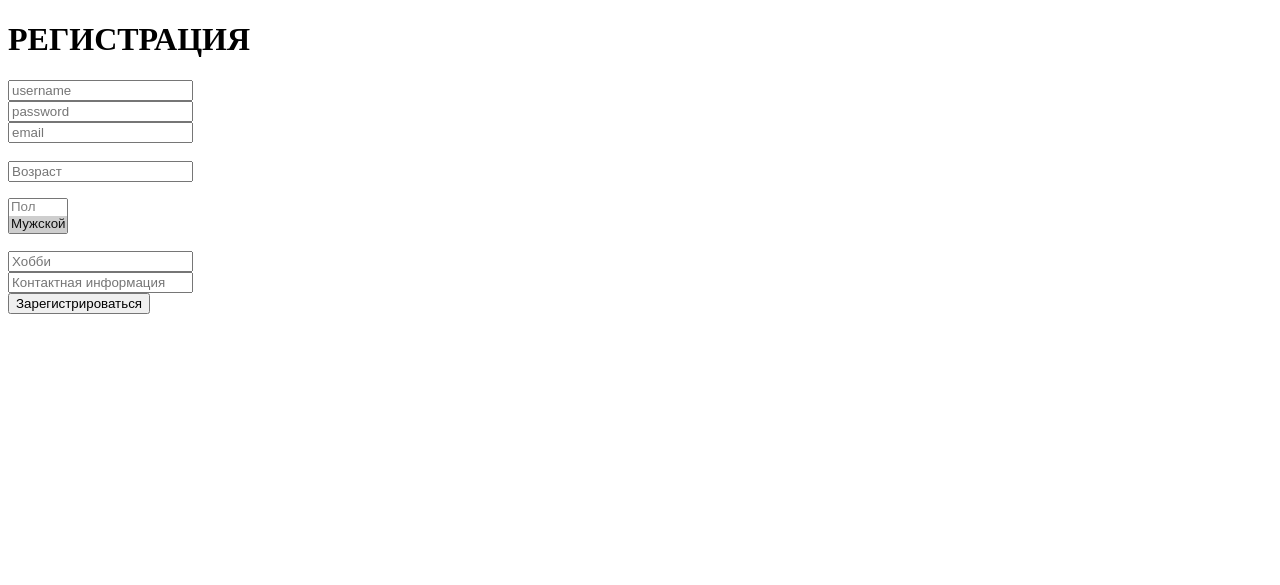
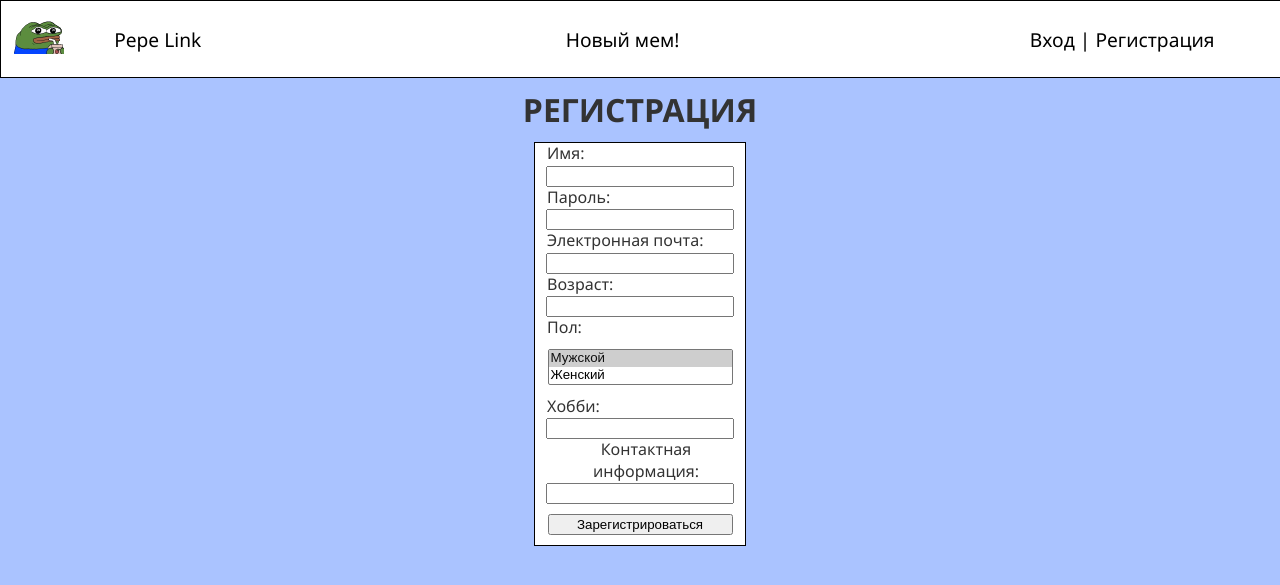
Before and after one commit to Dushes4/Pepe-Link, a Flask app: page /register in a window 1280 px wide. Shown: the top 585 px of the page. Run offline with Flask 2, Linux system fonts and the light colour scheme.

Commit message:
HTML + CSS

```diff
--- a/main.py
+++ b/main.py
@@ -96,9 +96,10 @@ class Profile_data(db.Model):
 @app.route('/')
 @app.route('/home')
 def home():
+    logged_user = User.query.get(current_user.get_id())
     posts = Post.query.order_by(Post.id.desc()).all()
     users = User.query.order_by(User.id.desc())
-    return render_template("home.html", posts=posts, users=users)
+    return render_template("home.html", posts=posts, users=users, logged_user=logged_user)
 
 
 @app.route('/like/<int:post_id>/<action>')
@@ -130,6 +131,7 @@ def delete_post(post_id):
 @app.route('/new_post', methods=['POST', 'GET'])
 @login_required
 def new_post():
+    logged_user = User.query.get(current_user.get_id())
     upload_message = ''
     if request.method == 'POST':
         file = request.files['file']
@@ -143,11 +145,12 @@ def new_post():
             return redirect('/home')
         else:
             upload_message = 'Ваш фаел маст би jpg png или gif. Андерстэнд?'
-    return render_template("new_post.html", upload_message=upload_message)
+    return render_template("new_post.html", upload_message=upload_message, logged_user=logged_user)
 
 
 @app.route('/login', methods=['POST', 'GET'])
 def login():
+    logged_user = User.query.get(current_user.get_id())
     if current_user.is_authenticated:
         return redirect('/home')
     message = ''
@@ -162,15 +165,16 @@ def login():
                 login_user(user_to_login)
                 return redirect('/home')
             else:
-                message = "Wrong username or password"
+                message = "Неверное имя пользователя или пароль"
         except:
-            message = "Wrong username or password"
+            message = "Неверное имя пользователя или пароль"
 
-    return render_template("login.html", message=message)
+    return render_template("login.html", message=message, logged_user=logged_user)
 
 
 @app.route('/register', methods=['POST', 'GET'])
 def register():
+    logged_user = User.query.get(current_user.get_id())
     if current_user.is_authenticated:
         return redirect('/home')
 
@@ -204,7 +208,7 @@ def register():
         else:
             message = 'Пользователь с таким именем уже существует'
 
-    return render_template("register.html", message=message)
+    return render_template("register.html", message=message, logged_user=logged_user)
 
 
 @app.route('/logout')
@@ -217,6 +221,7 @@ def logout():
 @app.route('/profile_edit', methods=['POST', 'GET'])
 @login_required
 def profile_edit():
+    logged_user = User.query.get(current_user.get_id())
     profile_data = Profile_data.query.get(current_user.get_id())
     user_data = User.query.get(current_user.get_id())
     message = ''
@@ -249,12 +254,13 @@ def profile_edit():
         db.session.commit()
         return redirect('/user/' + str(current_user.get_id()))
 
-    return render_template("profile_edit.html", profile_data=profile_data, user=user_data, message=message)
+    return render_template("profile_edit.html", profile_data=profile_data, user=user_data, message=message, logged_user=logged_user)
 
 
 @app.route('/user/<int:user_id>')
 @login_required
 def user(user_id):
+    logged_user = User.query.get(current_user.get_id())
     profile_data = Profile_data.query.get(user_id)
     user_data = User.query.get(user_id)
 
@@ -264,12 +270,13 @@ def user(user_id):
 
     if user_data is None:
         return '<h2>Похоже, такого пользователя не существует</h2><br><a href ="/home">Вернуться</a>'
-    return render_template("user.html", profile_data=profile_data, user=user_data, show_overlap=show_overlap)
+    return render_template("user.html", profile_data=profile_data, user=user_data, show_overlap=show_overlap, logged_user=logged_user)
 
 
 @app.route('/admin_panel', methods=['POST', 'GET'])
 @login_required
 def admin_panel():
+    logged_user = User.query.get(current_user.get_id())
     if not User.query.get(current_user.get_id()).is_admin:
         return '<h2>Вы не обладаете правами администратора</h2><br><a href ="/home">Вернуться</a>'
 
@@ -289,12 +296,13 @@ def admin_panel():
         message = 'Пользователи успешно удалены'
 
     users = User.query.order_by(User.id.desc()).all()
-    return render_template("admin_panel.html", users=users, message=message)
+    return render_template("admin_panel.html", users=users, message=message, logged_user=logged_user)
 
 
 @app.route('/overlap')
 @login_required
 def overlap():
+    logged_user = User.query.get(current_user.get_id())
     if Like.query.filter_by(user_id=current_user.get_id()).count() < 3:
         return '<h2>Вы должны лайкнуть как минимум 3 поста, чтобы получить совпадения</h2><br><a href ="/home">Вернуться</a>'
     message = ''
@@ -315,7 +323,7 @@ def overlap():
 
     print(overlaps)
     count = min([len(overlaps), 5])
-    return render_template("overlap.html", message=message, overlaps=overlaps, count=count)
+    return render_template("overlap.html", message=message, overlaps=overlaps, count=count, logged_user=logged_user)
 
 
 if __name__ == "__main__":
--- /dev/null
+++ b/static/css/main.css
@@ -0,0 +1,149 @@
+body {
+    margin: 0;
+    padding: 0;
+    width: 100%;
+    height: 100%;
+    background-color: #AAC3FF;
+    color: #333;
+    font-family: "Segoe UI", Arial, sans-serif;
+    font-size: 1em;
+    line-height: 135%;
+}
+
+a {
+    text-decoration: none;
+    color: black;
+
+}
+header {
+    width: 98%;
+    height: 50px;
+    float: top;
+    padding: 1%;
+    background: white;
+    border: 1px solid black;
+    font-size: 1.2em;
+}
+header #logo {
+margin-top: 5px;
+    width: 8%;
+    float: left;
+}
+header #pepe {
+margin-top: 15px;
+    width: 36%;
+    float: left;
+}
+header #menuHead {
+    margin-top: 15px;
+    width: 37%;
+    float: left;
+}
+header #regAuth {
+    width: 19%;
+    float: right;
+    margin-top: 15px;
+}
+
+.post {
+    display: block;
+    margin-left: auto;
+    margin-right: auto;
+    border: 1px solid black;
+    width: 330px;
+    margin-top: 20px;
+    background-color: white;
+}
+
+.post-picture {
+    width: 300px;
+    display: block;
+    margin-left: auto;
+    margin-right: auto;
+    border: 1px solid black;
+}
+
+
+.post-footer {
+    display: block;
+    width: 300px;
+    height: 50px;
+}
+
+.post-data {
+    display: inline-block;
+    float: right;
+    margin-top: 10px;
+    margin-right: -5px;
+
+
+
+
+}
+
+.post-like {
+    margin-left: 10px;
+    margin-top: 2px;
+    display: inline-block;
+    float: left;
+    clear: right;
+
+    font-size: 1.5em;
+
+}
+
+.form-border {
+    display: block;
+    margin-left: auto;
+    margin-right: auto;
+    border: 1px solid black;
+    width: 210px;
+    margin-top: 20px;
+    background-color: white;
+}
+
+.form-text {
+    float:left;
+    padding-left: 12px;
+}
+
+.form-submit {
+    width: 185px;
+    margin-top:10px;
+    margin-bottom:10px;
+
+}
+input {
+    width: 180px;
+}
+
+li {
+    margin:-5px;
+}
+
+.edit {
+    margin-top:-20px;
+    text-align: center;
+    padding-bottom: 10px;
+    border: 1px solid black;
+    padding: 0;
+}
+
+.form-border-in {
+    display: block;
+    margin-left: auto;
+    margin-right: auto;
+    border: 1px solid black;
+    width: 210px;
+    margin-top: 20px;
+    background-color: white;
+}
+
+table {
+  border-collapse: collapse;
+  background-color: white;
+}
+
+td {
+    padding: 10px;
+}
--- /dev/null
+++ b/templates/base.html
@@ -0,0 +1,48 @@
+<!DOCTYPE html>
+<html lang="en">
+<head>
+    <meta charset="UTF-8">
+    <title>{% block title %}{% endblock %}</title>
+    <link rel="stylesheet" href="{{url_for('static', filename='css/main.css')}}">
+</head>
+
+<body>
+
+
+<header>
+    <div id="logo">
+        <a href="/home"><img src="{{url_for('static', filename='hat.png')}}" /></a>
+    </div>
+
+    <div id="pepe">
+        <a href="/home">Pepe Link</a>
+    </div>
+
+    <div id="menuHead">
+
+        <a href="/new_post">Новый мем!</a>
+
+    </div>
+
+    <div id="regAuth">
+        {% if current_user.is_authenticated %}
+            <a href="/user/{{current_user.get_id()}}">{{ current_user }} |</a>
+            <a href="/logout">Выход</a>
+        {% else %}
+            <a href="/login">Вход |</a>
+            <a href="/register">Регистрация</a>
+        {% endif %}
+
+
+    </div>
+</header>
+
+
+
+
+{% block body %}{% endblock %}
+
+
+
+</body>
+</html>
--- a/templates/register.html
+++ b/templates/register.html
@@ -1,35 +1,45 @@
-<!DOCTYPE html>
-<html lang="en">
-<head>
-    <meta charset="UTF-8">
-    <title>Регистрация</title>
-</head>
-<body>
+{% extends 'base.html' %}
 
+{% block title %}Регистрация{% endblock %}
 
-    <h1>РЕГИСТРАЦИЯ</h1>
-    <form method="post">
-        <input type="text" name="username" id="username" placeholder="username"><br>
-        <input type="text" name="password" id="password" placeholder="password"><br>
-        <input type="text" name="email" id="email" placeholder="email"><br>
+{% block body %}
 
-        <br>
-        <input type="text" name="age" id="age" placeholder="Возраст"><br>
-        <p><select size="2" multiple name="gender">
-            <option disabled>Пол</option>
-            <option selected value="male">Мужской</option>
-            <option value="female">Женский</option>
-        </select></p>
+    <div align="center">
+        <h1>РЕГИСТРАЦИЯ</h1>
+        <div class="form-border" width="190px">
+            <form method="post">
+                <div class="form-text">Имя:<br></div>
+                <input type="text" name="username" id="username"><br>
+                <div class="form-text">Пароль:<br></div>
+                <input type="text" name="password" id="password"><br>
+                <div class="form-text">Электронная почта:<br></div>
+                <input type="text" name="email" id="email"><br>
+                <div class="form-text">Возраст:<br></div>
 
-        <input type="text" name="hobby" id="hobby" placeholder="Хобби"><br>
-        <input type="text" name="contacts" id="contacts" placeholder="Контактная информация"><br>
+                <input type="text" name="age" id="age"><br>
+                <div class="form-text">Пол:<br></div>
+                <select size="2" class="form-submit" multiple name="gender">
+                    <option selected value="male">Мужской</option>
+                    <option value="female">Женский</option>
+                </select>
+                <div class="form-text">Хобби:<br></div>
+                <input type="text" name="hobby" id="hobby"><br>
+                <div class="form-text">Контактная информация:<br></div>
+                <input type="text" name="contacts" id="contacts"><br>
 
 
 
 
-        <input type="submit" value="Зарегистрироваться"><br>
-    </form>
+                <input class="form-submit" type="submit" value="Зарегистрироваться"><br>
+            </form>
+        </div>
+    </div>
 
-    {{message}}
-</body>
-</html>
+
+    <font color="red">
+        <div align="center">
+        {{ message }}
+        </div>
+    </font>
+
+{% endblock %}
```
Also changed, not shown: templates/admin_panel.html (+10 -10 lines), templates/home.html (+40 -48 lines), templates/login.html (+24 -19 lines), templates/new_post.html (+22 -16 lines), templates/overlap.html (+10 -10 lines), templates/profile_edit.html (+24 -21 lines), templates/user.html (+19 -13 lines), static/hat.png, static/like.png (added), static/liked.png (added).
